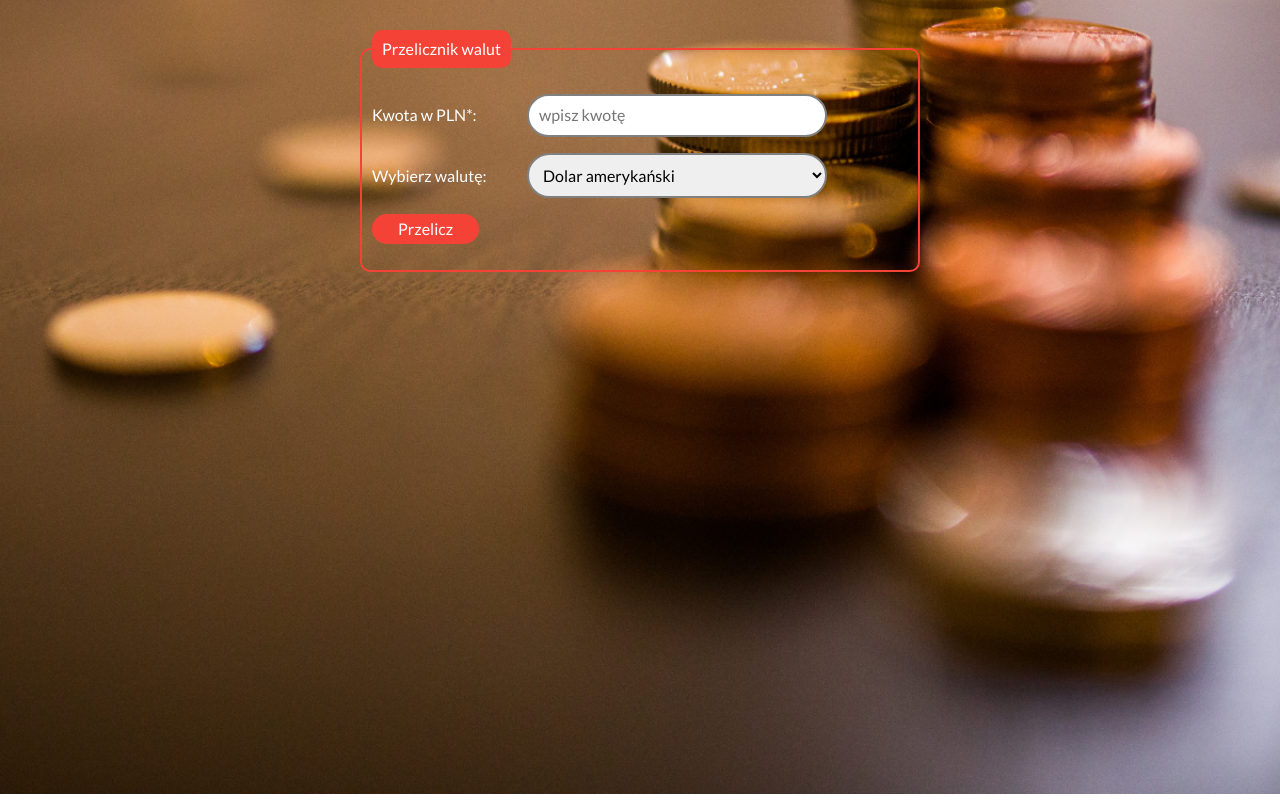
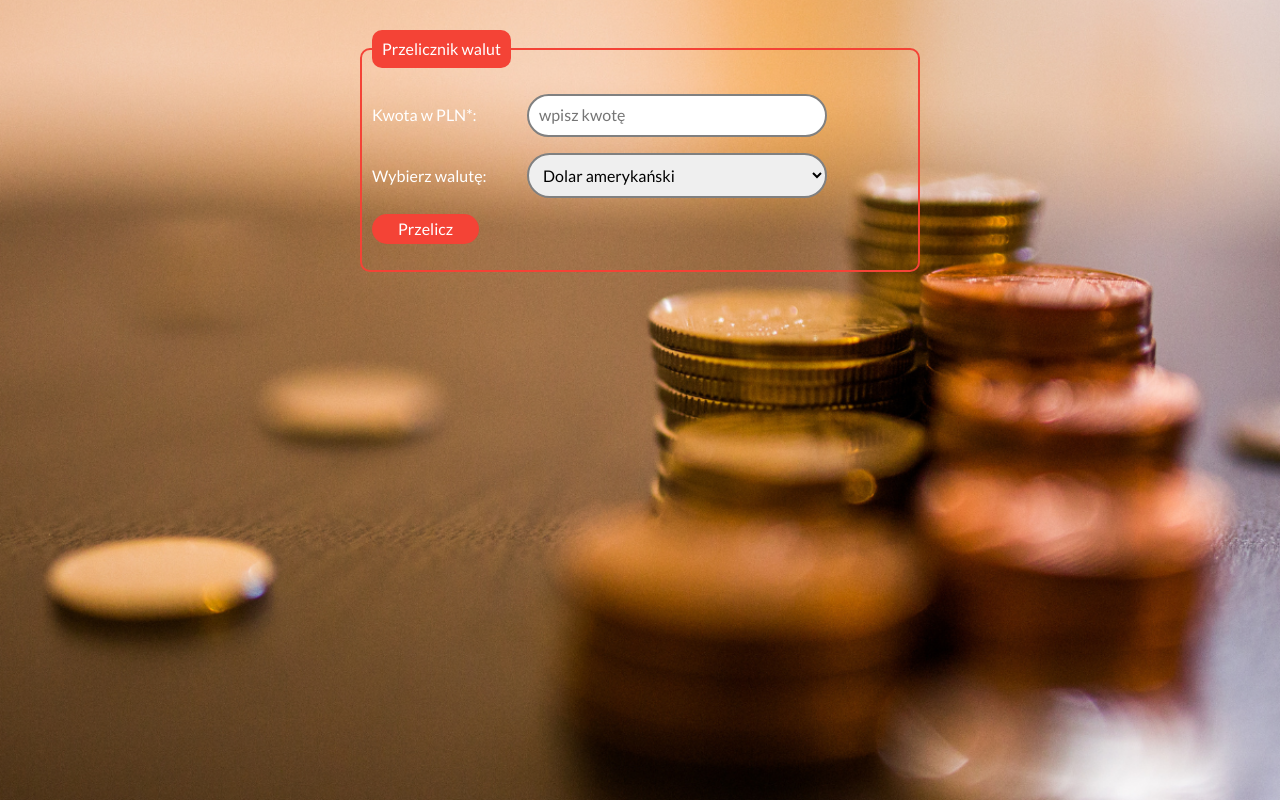
Before and after one commit to marcinKgit1/currency-converter-react, a React (Create React App) app: page / in a window 1280 px wide. Built offline with nearby package versions, Linux system fonts and the light colour scheme.

Commit message:
height attribute added to html

```diff
--- a/src/index.css
+++ b/src/index.css
@@ -1,17 +1,18 @@
 html {
   box-sizing: border-box;
+  height: 100%;
 }
 
-  *, ::after, ::before {
+*,
+::after,
+::before {
   box-sizing: inherit;
 }
 
 body {
-
-    font-family: 'Lato', sans-serif;
+  font-family: "Lato", sans-serif;
   background-image: url("/images/money.png");
   background-position: center;
   background-size: cover;
   background-repeat: no-repeat;
-
 }
```
Lines whose indentation alone changed are shown as unchanged.
